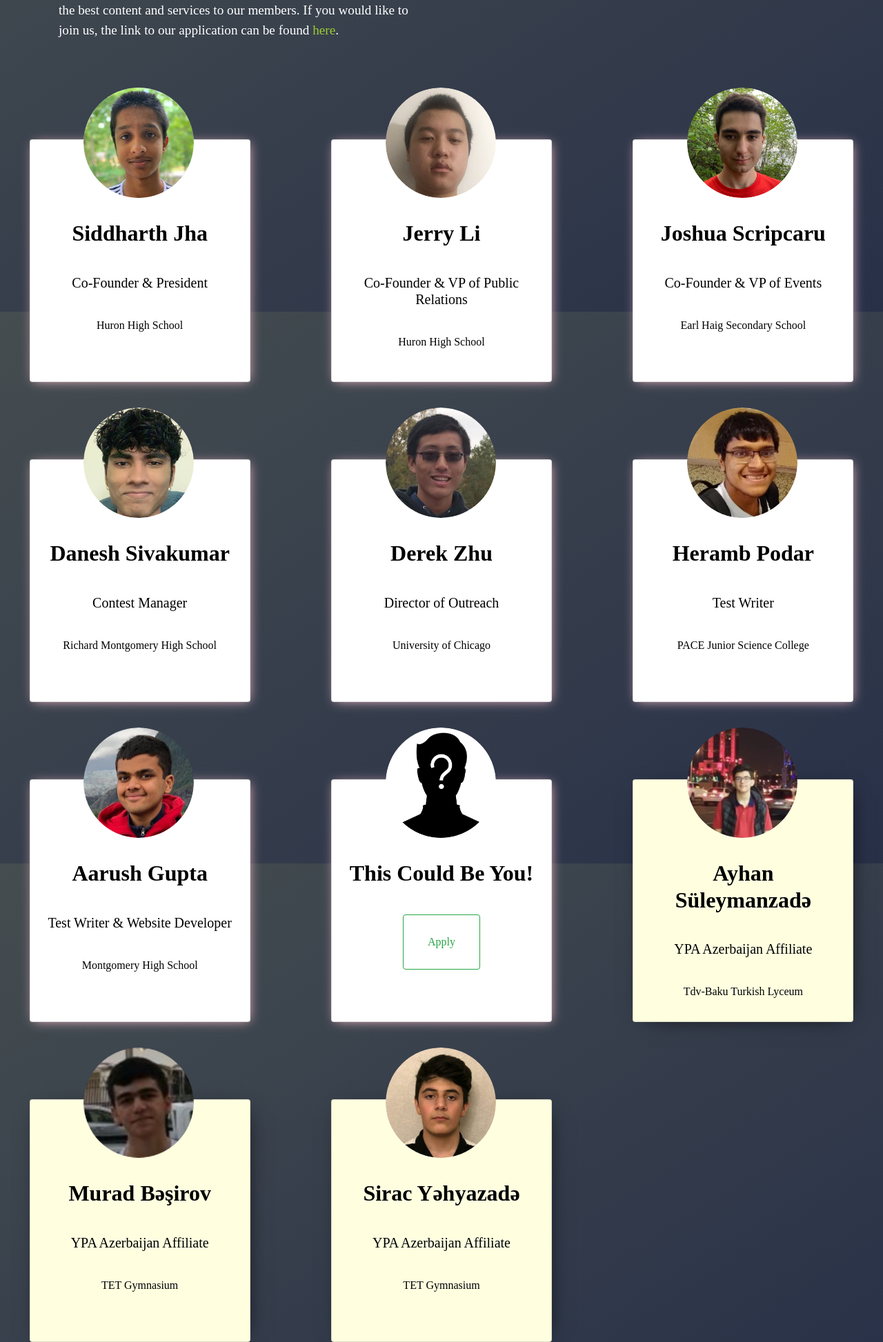
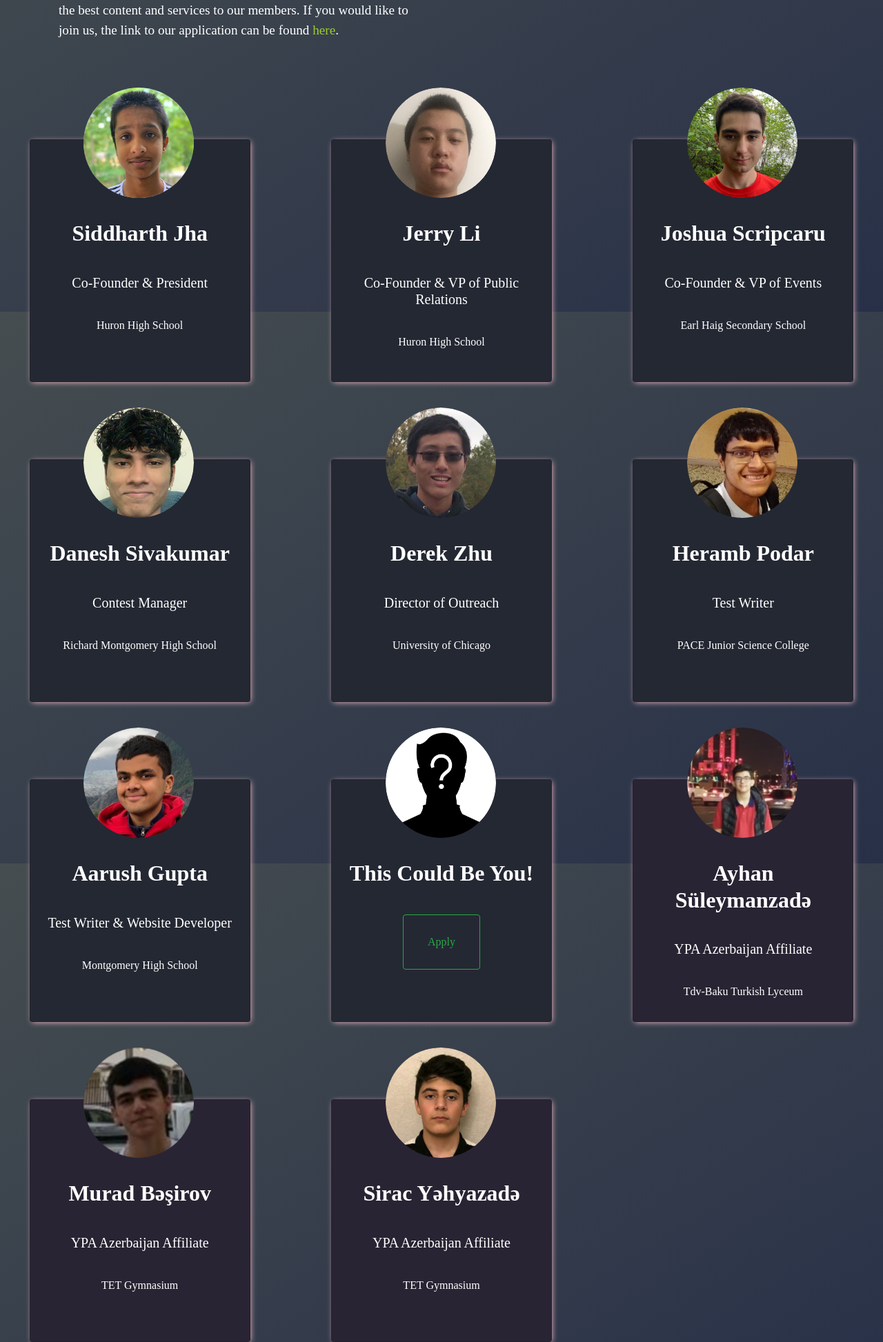
Before and after one commit to sidudaav/YPA, a Django app: page /team/ in a window 1280 px wide. Shown: the part 348-2294 px from the top of the page at 69% size. Run offline with Django 3.2, Linux system fonts and the light colour scheme; some libraries are stand-ins or nearby versions.

Commit message:
Change card styling

```diff
--- a/ypa_app/static/ypa_app/css/base.css
+++ b/ypa_app/static/ypa_app/css/base.css
@@ -25,7 +25,7 @@ nav.navbar {
 }
 
 .bg-darker {
-    background-color: rgb(47, 53, 59)
+    background-color: rgb(47, 53, 59);
 }
 
 a.nav-link {
--- a/ypa_app/static/ypa_app/css/team.css
+++ b/ypa_app/static/ypa_app/css/team.css
@@ -12,20 +12,15 @@ p.team-banner-description {
 .card {
     width: 20rem;
     height: 22rem;
-    box-shadow: 0.15rem 0.15rem 1rem -0.25rem pink;
-    color: black;
+    box-shadow: 0.1rem 0.1rem 0.5rem -0.1rem pink;
+    background-color: #242833;
 }
 
 .aff.card {
     width: 20rem;
     height: 22rem;
-    box-shadow: 0.3rem 0.3rem 2rem -1rem black;
-    background-color: #ffffe0;
-}
-
-.aff.card:hover {
-    background-color: rgb(169, 241, 253);
-    box-shadow: 0.3rem 0.3rem 2rem -0.5rem red;
+    box-shadow: 0.1rem 0.1rem 0.5rem -0.1rem pink;
+    background-color: #292433;
 }
 
 img.profile-img {
```
